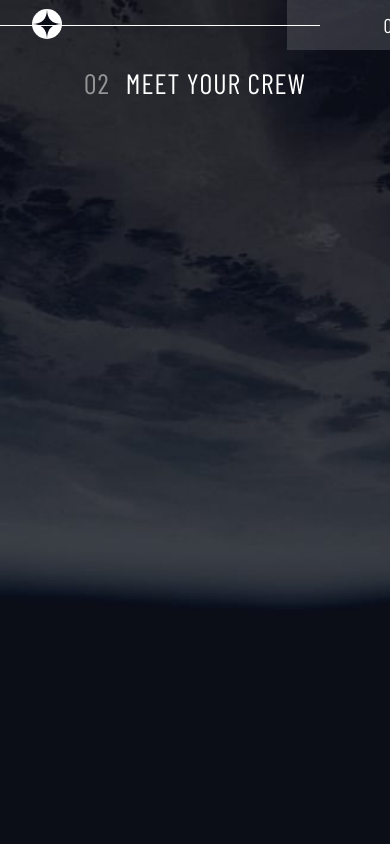
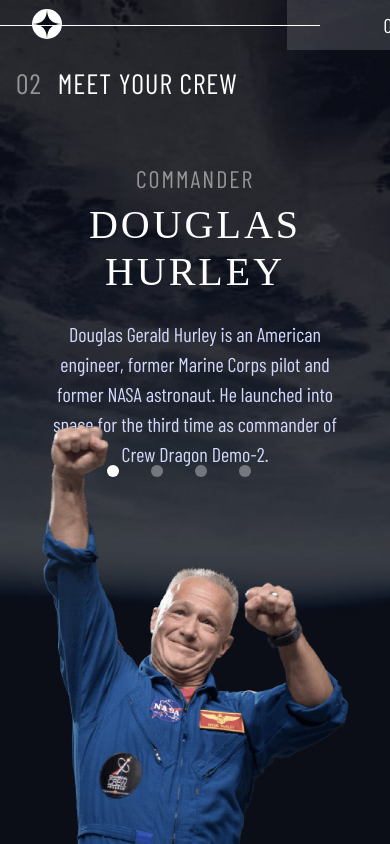
Before and after one commit to tanmaymspatel/space-tourism, a React (Create React App) app: page /crew in a window 390 px wide. Built offline with nearby package versions, Linux system fonts and the light colour scheme.

Commit message:
feat: crew page: design and responsive

```diff
--- a/src/assets/scss/layout/_content.scss
+++ b/src/assets/scss/layout/_content.scss
@@ -280,4 +280,122 @@
         }
     }
 
+    //----------------------------------------- crew ---------------------------------------
+
+
+    .crew-container {
+        padding: 0 1rem;
+
+        @include breakpoint-up (sm) {
+            padding: 0 3rem;
+
+        }
+
+        @include breakpoint-up (md) {
+            padding: 0;
+
+        }
+    }
+
+    .crew-row {
+        padding-top: 0rem;
+
+        @include breakpoint-up(lg) {
+            padding-top: 5rem;
+        }
+    }
+
+    .crew-details-col {
+        padding: 3rem 0;
+
+        @include breakpoint-up(md) {
+            padding: 4rem 0;
+        }
+    }
+
+    .dot-container {
+        padding-top: 2rem;
+        justify-content: center;
+
+        @include breakpoint-up(md) {
+            justify-content: start;
+        }
+
+        .dot {
+            height: 12px;
+            width: 12px;
+            border-radius: 50%;
+            background-color: rgba($light, 0.35);
+            margin-right: 2rem;
+
+            @include breakpoint-up(md) {
+                height: 15px;
+                width: 15px;
+            }
+
+            &.active {
+                background-color: $light;
+            }
+        }
+    }
+
+    .crew-position {
+        font-size: 1.5rem;
+        color: rgba($light, 0.5);
+        letter-spacing: 2px;
+
+        @include breakpoint-up(sm) {
+            font-size: 1.75rem;
+        }
+
+        @include breakpoint-up(md) {
+            font-size: 2rem;
+        }
+    }
+
+    .crew-name {
+        font-size: 2.5rem;
+        letter-spacing: 3px;
+        padding: 0.5rem 0;
+        font-family: "Bellefair", serif;
+
+        @include breakpoint-up(md) {
+            padding: 1rem 0;
+        }
+    }
+
+    .crew-description {
+        color: $secondary;
+        font-size: 1.25rem;
+        line-height: 30px;
+        padding: 1rem 2rem;
+        height: 130px;
+
+        @include breakpoint-up(md) {
+            line-height: 35px;
+            height: 190px;
+            padding: 1rem 0;
+        }
+    }
+
+    .crew-image {
+        height: 420px;
+        width: auto;
+        position: absolute;
+        right: 50%;
+        bottom: 0;
+        transform: translateX(50%);
+
+        @include breakpoint-up(md) {
+            height: 500px;
+            width: auto;
+            position: absolute;
+            right: 0;
+            transform: translateX(0%);
+        }
+
+        @include breakpoint-up(lg) {
+            height: auto;
+        }
+    }
 }
--- a/src/components/data.ts
+++ b/src/components/data.ts
@@ -45,7 +45,7 @@ export const destinationData = [
 
 //------------------------  crew data -----------------------------------------------------------------
 
-export const crewData = [
+export const crewMembersData = [
     {
         id: 1,
         name: "Douglas Hurley",
--- a/src/pages/Crew.tsx
+++ b/src/pages/Crew.tsx
@@ -1,14 +1,37 @@
+import { useState } from "react";
+
+import { crewMembersData } from "../components/data";
+
 function Crew() {
+    const [crewMemberIndex, setCrewMemberIndex] = useState<number>(0);
+
+    const activeCrewMember = crewMembersData[crewMemberIndex];
     return (
-        <div className="container h-100">
-            <h3 className="heading fw-light text-align">
+        <div className="container h-100 position-relative crew-container">
+            <h3 className="heading fw-light">
                 <span className="heading-index">02</span>
                 <span className="text-uppercase text-light">Meet Your Crew</span>
             </h3>
-            <div className="row">
+            <div className="row text-light crew-row text-align">
+                <div className="col crew-details-col">
+                    <h3 className="crew-position text-uppercase fw-light">{activeCrewMember?.position}</h3>
+                    <h2 className="crew-name text-uppercase fw-light">{activeCrewMember?.name}</h2>
+                    <p className="crew-description fw-light">{activeCrewMember?.description}</p>
+                    <div className="dot-container d-flex align-items-center">
+                        {
+                            crewMembersData.map((data, index) => {
+                                return (
+                                    <p className={`${crewMemberIndex === index ? "active" : ""} dot cursor-pointer`}
+                                        onClick={() => setCrewMemberIndex(index)}
+                                    />
+                                )
+                            })
+                        }
+                    </div>
+                </div>
                 <div className="col">
+                    <img src={activeCrewMember?.image} alt={activeCrewMember?.name} className="crew-image" />
                 </div>
-                <div className="col"></div>
             </div>
         </div>
     )
--- a/src/pages/Destination.tsx
+++ b/src/pages/Destination.tsx
@@ -19,7 +19,7 @@ function Destination() {
             <div className="container h-100 d-flex align-items-center">
                 <div className="row h-100 w-100 align-items-center">
                     <div className="col image-col">
-                        <h3 className="heading fw-light text-align">
+                        <h3 className="heading fw-light">
                             <span className="heading-index">01</span>
                             <span className="text-uppercase text-light">Pick Your Destination</span>
                         </h3>
```
